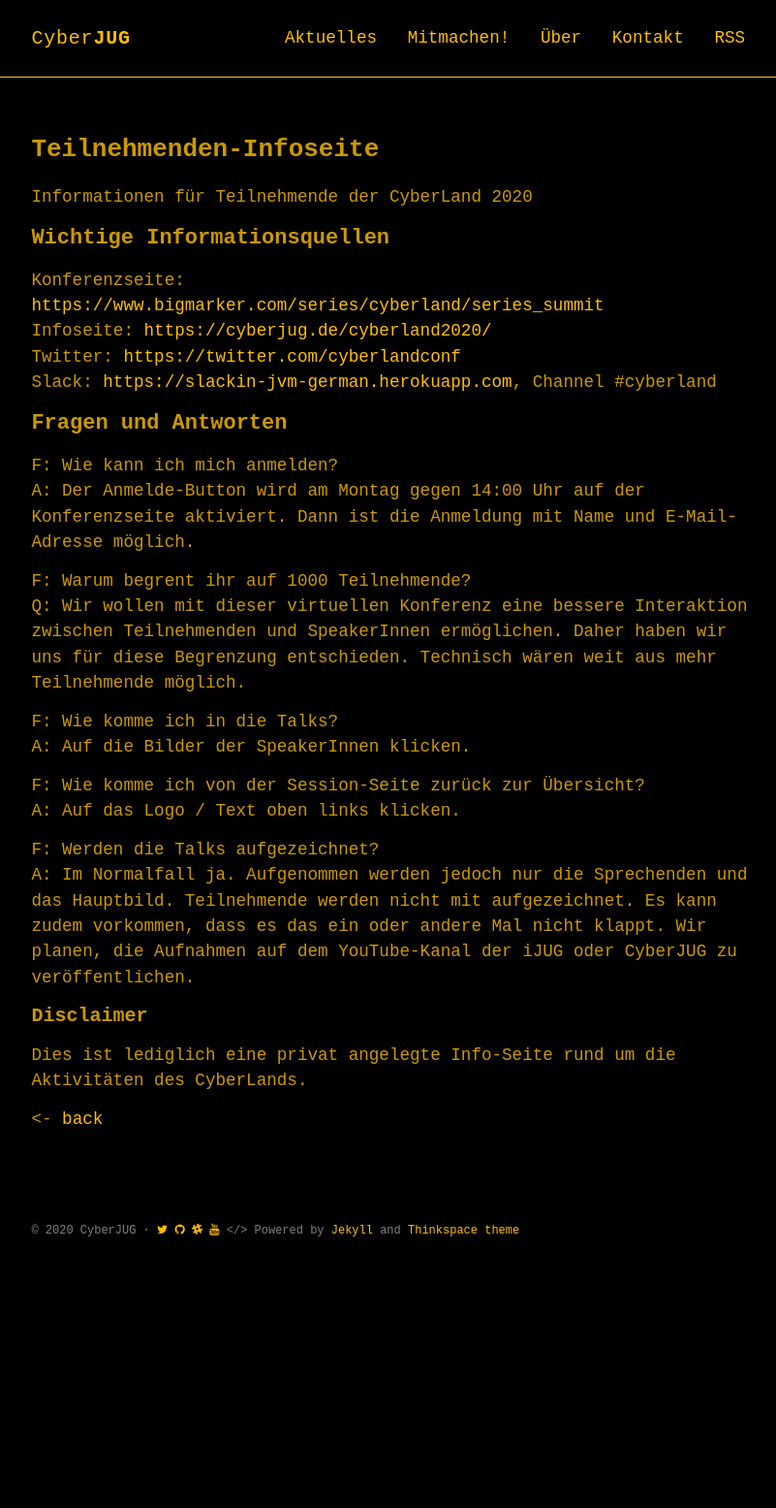
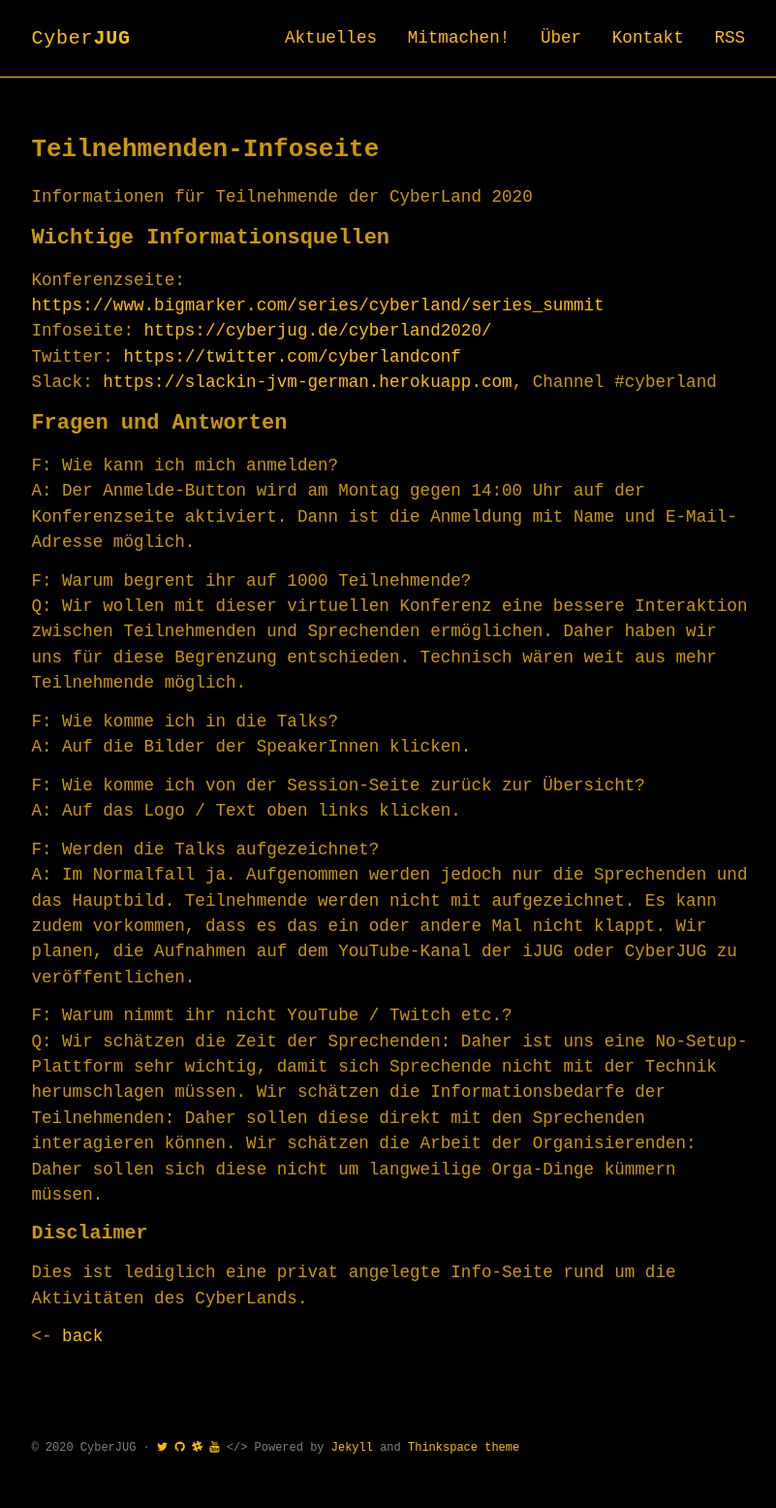
Before and after one commit to cyberjug/website, a Jekyll site: the page built from docs/cyberland/cyberland2020_teilnehmer.md, in a window 1280 px wide. Shown: the whole page at 97% size, without its empty margins (234-1035 px from the left). Built offline with Jekyll 4.4.1, drawn with Linux system fonts in a browser that asks for light colours; some web fonts are replaced; before the commit the page ends 1331 px from its top, so only the background shows below that.

Commit message:
update faq

```diff
--- a/docs/cyberland/cyberland2020_teilnehmer.md
+++ b/docs/cyberland/cyberland2020_teilnehmer.md
@@ -21,7 +21,7 @@
 A: Der Anmelde-Button wird am Montag gegen 14:00 Uhr auf der Konferenzseite aktiviert. Dann ist die Anmeldung mit Name und E-Mail-Adresse möglich.
 
 F: Warum begrent ihr auf 1000 Teilnehmende?
-Q: Wir wollen mit dieser virtuellen Konferenz eine bessere Interaktion zwischen Teilnehmenden und SpeakerInnen ermöglichen. Daher haben wir uns für diese Begrenzung entschieden. Technisch wären weit aus mehr Teilnehmende möglich.
+Q: Wir wollen mit dieser virtuellen Konferenz eine bessere Interaktion zwischen Teilnehmenden und Sprechenden ermöglichen. Daher haben wir uns für diese Begrenzung entschieden. Technisch wären weit aus mehr Teilnehmende möglich.
 
 F: Wie komme ich in die Talks?
 A: Auf die Bilder der SpeakerInnen klicken.
@@ -32,6 +32,10 @@
 F: Werden die Talks aufgezeichnet?
 A: Im Normalfall ja. Aufgenommen werden jedoch nur die Sprechenden und das Hauptbild. Teilnehmende werden nicht mit aufgezeichnet. Es kann zudem vorkommen, dass es das ein oder andere Mal nicht klappt. Wir planen, die Aufnahmen auf dem YouTube-Kanal der iJUG oder CyberJUG zu veröffentlichen.
 
+F: Warum nimmt ihr nicht YouTube / Twitch etc.?
+Q: Wir schätzen die Zeit der Sprechenden: Daher ist uns eine No-Setup-Plattform sehr wichtig, damit sich Sprechende nicht mit der Technik herumschlagen müssen. Wir schätzen die Informationsbedarfe der Teilnehmenden: Daher sollen diese direkt mit den Sprechenden interagieren können. Wir schätzen die Arbeit der Organisierenden: Daher sollen sich diese nicht um langweilige Orga-Dinge kümmern müssen.
+
+
 ### Disclaimer
 
 Dies ist lediglich eine privat angelegte Info-Seite rund um die Aktivitäten des CyberLands.
```
